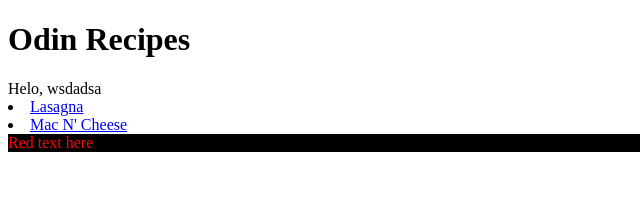
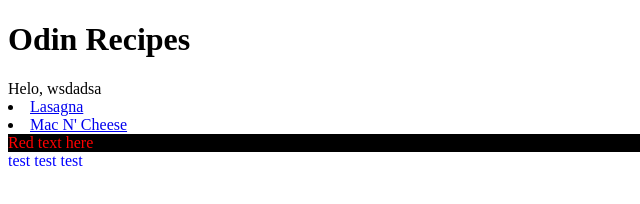
Before and after one commit to iiCarelessness/odin-recipes, a plain HTML site: page index.html in a window 1280 px wide. Shown: the full height of the page, 0-640 px from the left. Drawn offline with Linux system fonts and the light colour scheme.

Commit message:
did the first part of exercise on css for odin

```diff
--- a/index.html
+++ b/index.html
@@ -11,5 +11,6 @@
         <li><a href="recipes/lasagna.html">Lasagna</a></li>
         <li><a href="recipes/macncheese.html">Mac N' Cheese</a></li>
         <div id="onlyredtext">Red text here</div>
+        <div class="alert-text">test test test</div>
     </body>
 </html>
--- a/styles.css
+++ b/styles.css
@@ -4,3 +4,11 @@
     color: red;
     background-color: black;
   }
+
+  .alert-text {
+    color: blue;
+  }
+
+  .ancestor .contents {
+    color:green;
+  }
```
